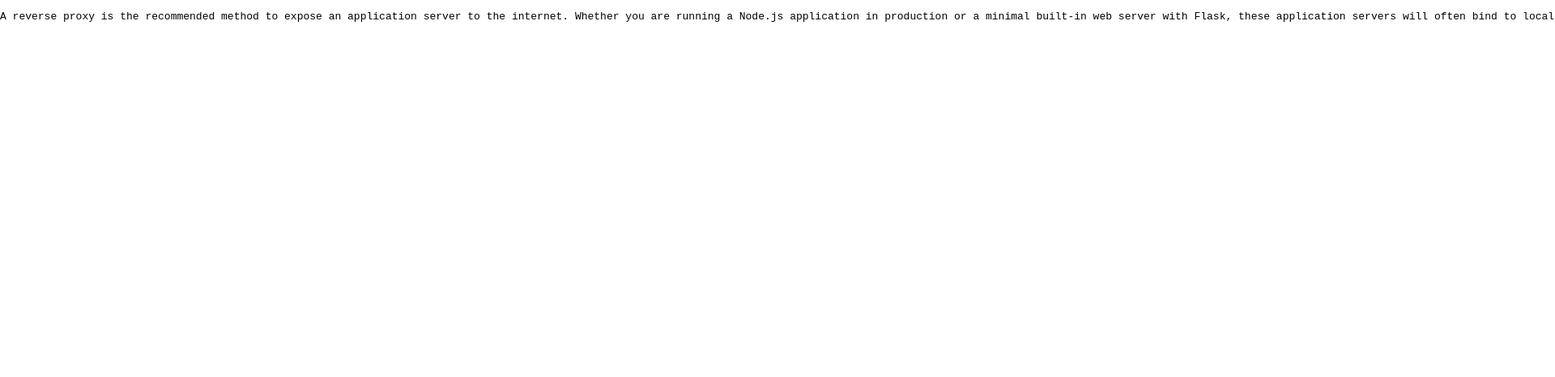
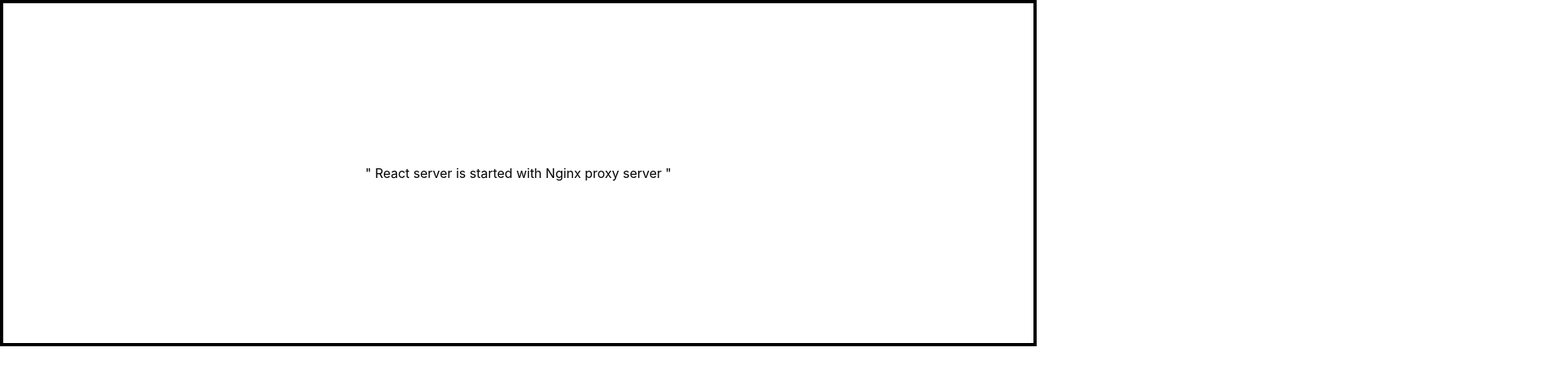
Before and after one commit to Bhavykothari/Node-basics, a React (Create React App) app in the folder frontend/: page / in a window 1280 px wide. Shown: the top 466 px of the page at 81% size, 1920 px wide, since content can reach past the window. Built offline with nearby package versions, Linux system fonts and the light colour scheme.

Commit message:
Update App.js

```diff
--- a/frontend/src/App.js
+++ b/frontend/src/App.js
@@ -2,16 +2,8 @@ import './App.css';
 
 function App() {
   return (
-    <div className="app2">
-      <pre>
-      A reverse proxy is the recommended method to expose an application server to the internet. Whether you are running a Node.js application in production or a minimal built-in web server with Flask, these application servers will often bind to localhost with a TCP port. This means by default, your application will only be accessible locally on the machine it resides on. While you can specify a different bind point to force access through the internet, these application servers are designed to be served from behind a reverse proxy in production environments. This provides security benefits in isolating the application server from direct internet access, the ability to centralize firewall protection, and a minimized attack plane for common threats such as denial of service attacks.
-
-From a client’s perspective, interacting with a reverse proxy is no different from interacting with the application server directly. It is functionally the same, and the client cannot tell the difference. A client requests a resource and then receives it, without any extra configuration required by the client.
-
-This tutorial will demonstrate how to set up a reverse proxy using Nginx, a popular web server and reverse proxy solution. You will install Nginx, configure it as a reverse proxy using the proxy_pass directive, and forward the appropriate headers from your client’s request. If you don’t have an application server on hand to test, you will optionally set up a test application with the WSGI server Gunicorn.
-
-
-      </pre>
+    <div className="App">
+      <div>" React server is started with Nginx proxy server "</div>
     </div>
   );
 }
```
